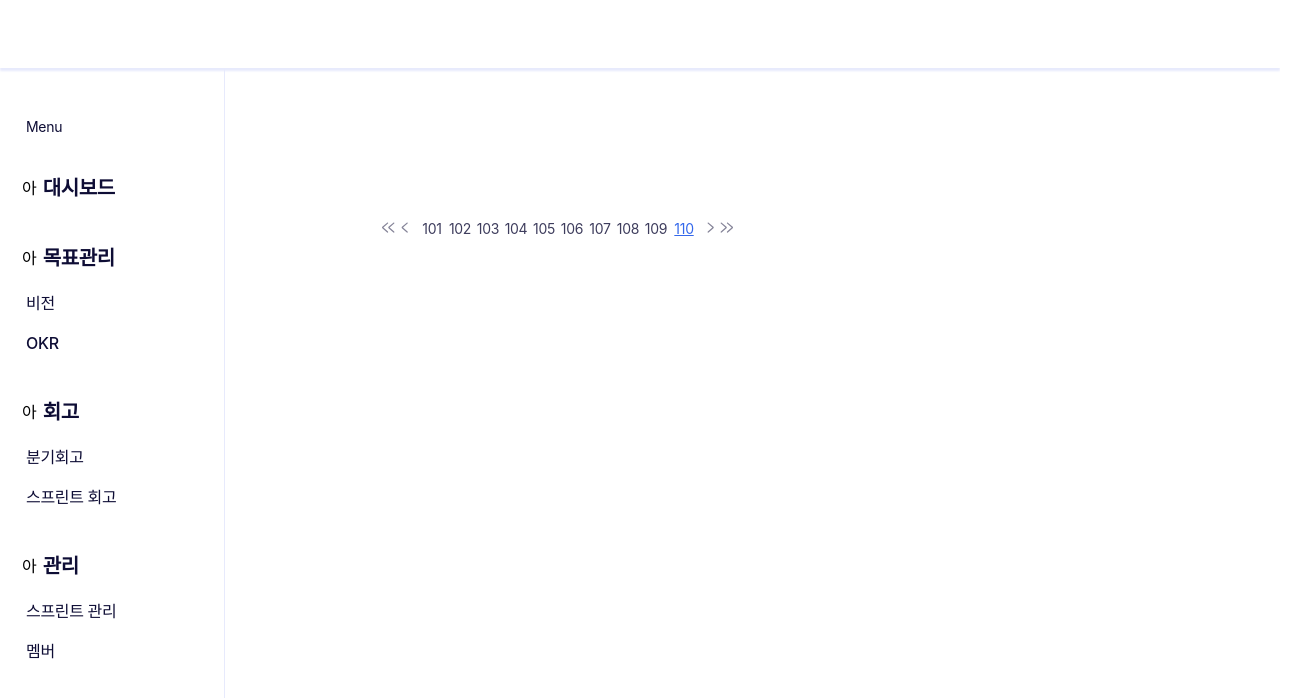
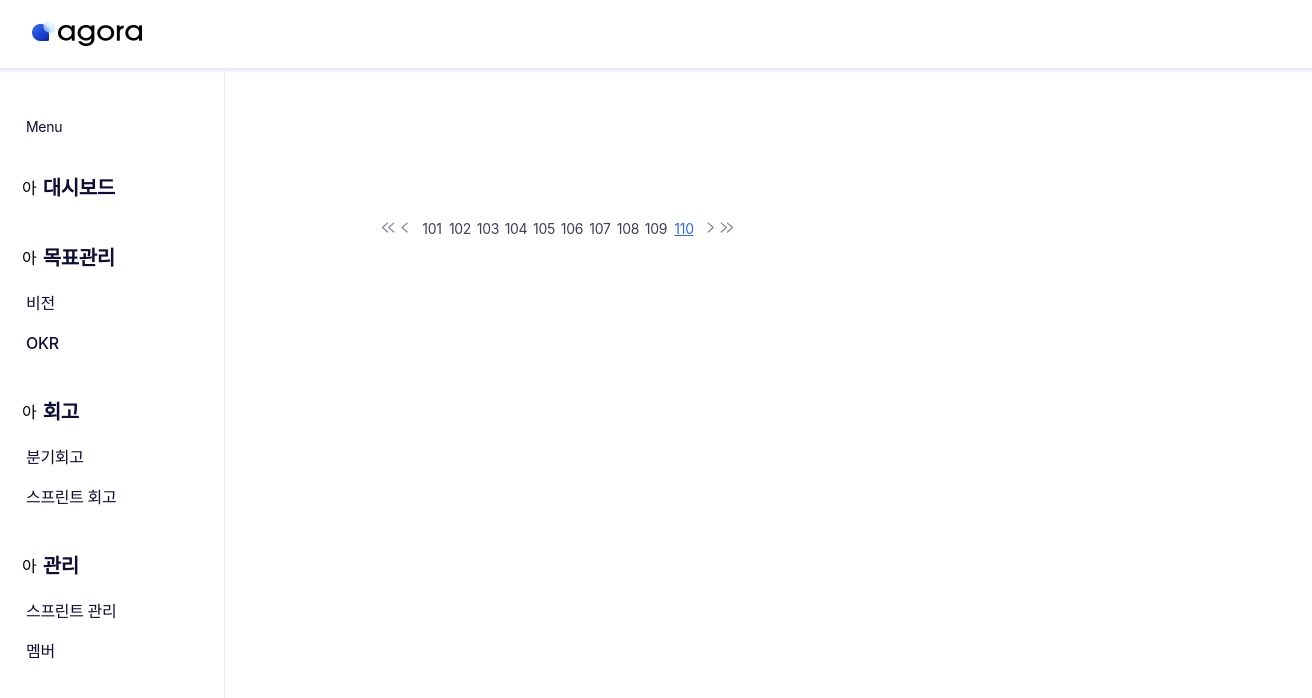
Before and after one commit to teamdef/agora-front-end, a Next.js app: page / in a window 1280 px wide. Shown: the top 698 px of the page, 1312 px wide, since content can reach past the window. Built offline with nearby package versions, Linux system fonts and the light colour scheme; a web font is replaced by a local one.

Commit message:
feat: Illust 컴포넌트 추가 및 GNB 로고 추가

```diff
--- /dev/null
+++ b/src/components/common/display/Illust.tsx
@@ -0,0 +1,22 @@
+import styled from 'styled-components';
+import IllustMap from '~/data/illustMap.json';
+
+export type IllustSrc = keyof typeof IllustMap;
+
+interface Props {
+  src: IllustSrc;
+  width?: string;
+  height?: string;
+}
+const Illust = ({ src, width, height }: Props) => {
+  return <Img src={IllustMap[src]} width={width} height={height} />;
+};
+
+const Img = styled.img<Omit<Props, 'src'>>`
+  width: ${({ width }) => width ?? 'auto'};
+  height: ${({ height }) => height ?? 'auto'};
+  object-fit: cover;
+  align-self: center;
+`;
+
+export default Illust;
--- a/src/components/layout/GNB.tsx
+++ b/src/components/layout/GNB.tsx
@@ -1,13 +1,21 @@
 import styled from 'styled-components';
+import Illust from '../common/display/Illust';
 
 const GNB = () => {
-  return <Wrapper></Wrapper>;
+  return (
+    <Wrapper>
+      <Illust src="illust/agora_logo" width="111px" />
+    </Wrapper>
+  );
 };
 
 const Wrapper = styled.div`
   height: 68px;
   width: 100%;
   box-shadow: 0px 3px 2px 0px #e7eafc;
+  display: flex;
+  justify-content: space-between;
+  padding-left: 32px;
 `;
 
 export default GNB;
--- /dev/null
+++ b/src/data/illustMap.json
@@ -0,0 +1 @@
+{"illust/agora_logo":"assets/img/illust/agora_logo.png"}
--- a/src/pages/index.tsx
+++ b/src/pages/index.tsx
@@ -1,6 +1,7 @@
 import { useState } from 'react';
 import Pagination from '~/components/common/navigation/Pagination';
 import { ReactElement } from 'react';
+import Illust from '~/components/common/display/Illust';
 import GNBLayout from '~/components/layout/GNBLayout';
 import LNBLayout from '~/components/layout/LNBLayout';
 
```
Also changed, not shown: public/assets/img/illust/agora_logo.png (added).
